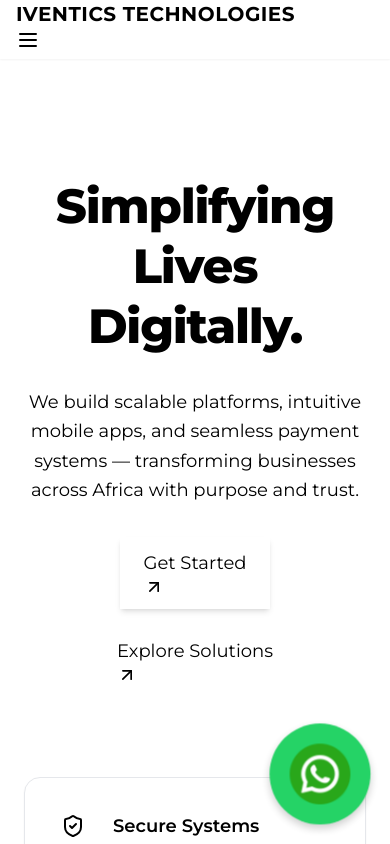
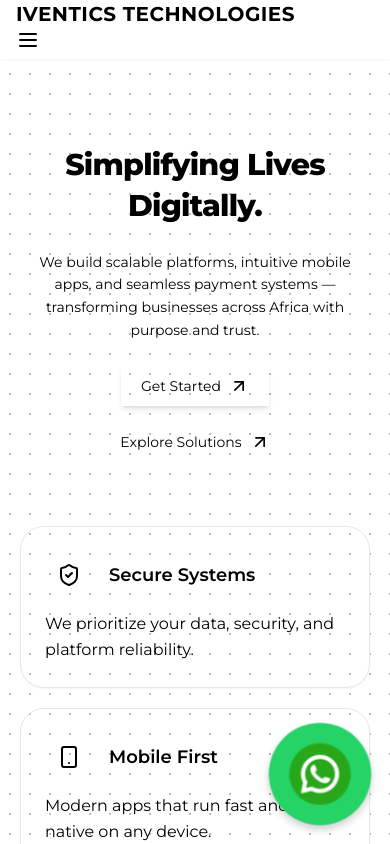
Before and after one commit to mohamuhsin/iventics, a Next.js app: page / in a window 390 px wide. Shown: the top 844 px of the page. Built offline with nearby package versions, Linux system fonts and the light colour scheme.

Commit message:
updated hero section

```diff
--- a/app/globals.css
+++ b/app/globals.css
@@ -3,13 +3,20 @@
 @tailwind utilities;
 
 body {
-  /* Use DaisyUI theme variables */
-  color: var(--base-content);
-  background-color: var(--base-100);
   font-family: "Montserrat", sans-serif;
 }
 
-/* Your whatsapp-button styles below */
+@layer utilities {
+  .bg-premium {
+    @apply bg-[length:20px_20px] bg-[radial-gradient(#bbb_1px,transparent_1px)];
+  }
+
+  .dark .bg-premium {
+    background-image: radial-gradient(#444 1px, transparent 1px);
+    background-size: 20px 20px;
+  }
+}
+/* WhatsApp Button (unchanged) */
 .whatsapp-button {
   position: fixed;
   bottom: 20px;
@@ -29,39 +36,11 @@
 }
 
 @keyframes pulse {
-  0% {
+  0%,
+  100% {
     transform: scale(1);
   }
   50% {
     transform: scale(1.1);
   }
-  100% {
-    transform: scale(1);
-  }
 }
-
-.whatsapp-button img {
-  transition: transform 0.3s ease;
-}
-
-.whatsapp-button:hover img {
-  transform: scale(1.1);
-}
-
-/* 🔵 Custom background utility */
-@layer utilities {
-  .bg-dots {
-    background-image: radial-gradient(
-      var(--tw-dot-color, #000) 1px,
-      transparent 1px
-    );
-    background-size: 24px 24px;
-    background-position: center;
-    opacity: 0.06;
-  }
-
-  .dark .bg-dots {
-    --tw-dot-color: #fff;
-    opacity: 0.04;
-  }
-}
--- /dev/null
+++ b/components/DottedSection/DottedSection.js
@@ -0,0 +1,17 @@
+"use client";
+
+export default function DottedSection({ children }) {
+    return (
+        <div className="relative bg-base-100 overflow-hidden">
+            {/* Dotted background */}
+            <div className="absolute inset-0 bg-dots pointer-events-none z-0">
+                <div className="absolute inset-0 bg-gradient-to-br from-base-100/80 to-transparent" />
+            </div>
+
+            {/* Content */}
+            <div className="relative z-10 max-w-7xl mx-auto px-6 sm:px-12 lg:px-24 py-16">
+                {children}
+            </div>
+        </div>
+    );
+}
--- a/components/Hero/Hero.js
+++ b/components/Hero/Hero.js
@@ -10,26 +10,41 @@
 
 export default function Hero() {
     return (
-        <section className="min-h-screen bg-base-200 px-6 sm:px-12 lg:px-24 py-28 flex items-center">
-            <div className="max-w-7xl mx-auto grid grid-cols-1 lg:grid-cols-2 gap-20 items-center">
+        <section className="min-h-screen px-5 sm:px-10 md:px-16 lg:px-24 xl:px-32 2xl:px-40 py-20 sm:py-28 flex items-center bg-premium bg-gradient-to-br from-[#fdfcfb] to-[#e2d1c3] dark:from-[#1e1e1e] dark:to-[#2e2e2e] transition-colors duration-500">
+            <div className="max-w-7xl mx-auto grid grid-cols-1 lg:grid-cols-2 gap-y-16 gap-x-24 items-center">
                 {/* Left Side: Hero Text */}
-                <div className="text-center lg:text-left space-y-8">
-                    <h1 className="text-5xl sm:text-6xl md:text-7xl font-extrabold tracking-tight text-base-content leading-tight">
+                <div className="text-center lg:text-left space-y-6 sm:space-y-8 md:space-y-10">
+                    <h1
+                        className="
+                            text-3xl
+                            sm:text-4xl
+                            md:text-5xl
+                            lg:text-6xl
+                            xl:text-7xl
+                            2xl:text-8xl
+                            font-extrabold
+                            tracking-tight
+                            text-base-content
+                            leading-snug
+                            sm:leading-snug
+                            md:leading-tight"
+                        style={{ wordBreak: "break-word" }}
+                    >
                         Simplifying Lives Digitally.
                     </h1>
 
-                    <p className="text-lg md:text-xl text-base-content/70 max-w-xl mx-auto lg:mx-0 leading-relaxed">
+                    <p className="text-sm sm:text-base md:text-lg lg:text-xl xl:text-2xl text-base-content/70 max-w-lg mx-auto lg:mx-0 leading-relaxed sm:leading-relaxed md:leading-loose">
                         We build scalable platforms, intuitive mobile apps, and seamless
                         payment systems — transforming businesses across Africa with purpose
                         and trust.
                     </p>
 
-                    <div className="flex flex-wrap justify-center lg:justify-start gap-4 sm:gap-6">
-                        <button className="btn btn-primary text-lg px-6 py-3 shadow-md hover:shadow-xl transition duration-300">
+                    <div className="flex flex-wrap justify-center lg:justify-start gap-4 sm:gap-6 max-w-xs sm:max-w-none mx-auto lg:mx-0">
+                        <button className="btn btn-primary text-sm sm:text-base md:text-lg px-5 sm:px-7 md:px-8 py-2.5 sm:py-3 md:py-4 shadow-md hover:shadow-xl transition duration-300 flex items-center gap-2">
                             Get Started
                             <ArrowUpRight size={20} />
                         </button>
-                        <button className="btn btn-outline border-base-content text-base-content text-lg px-6 py-3 hover:bg-base-300 transition-colors duration-300">
+                        <button className="btn btn-outline border-base-content text-sm sm:text-base md:text-lg text-base-content px-5 sm:px-7 md:px-8 py-2.5 sm:py-3 md:py-4 hover:bg-base-300 transition-colors duration-300 flex items-center gap-2">
                             Explore Solutions
                             <ArrowUpRight size={20} />
                         </button>
@@ -37,7 +52,7 @@
                 </div>
 
                 {/* Right Side: Feature Cards */}
-                <div className="grid grid-cols-1 sm:grid-cols-2 gap-6 sm:gap-8">
+                <div className="grid grid-cols-1 sm:grid-cols-2 gap-5 sm:gap-8 md:gap-10">
                     <FeatureCard
                         icon={<ShieldCheck className="w-6 h-6 text-primary" />}
                         title="Secure Systems"
@@ -66,7 +81,7 @@
 
 function FeatureCard({ icon, title, description }) {
     return (
-        <div className="bg-base-100 border border-base-300 p-6 rounded-2xl shadow-sm hover:shadow-md transition-all duration-300 hover:scale-[1.025]">
+        <div className="bg-base-100 border border-base-300 p-6 rounded-3xl shadow-sm hover:shadow-md transition-all duration-300 hover:scale-[1.05]">
             <div className="flex items-center gap-4 mb-3">
                 <div className="bg-base-300 p-3 rounded-xl">{icon}</div>
                 <h3 className="text-lg font-semibold text-base-content">{title}</h3>
--- a/tailwind.config.mjs
+++ b/tailwind.config.mjs
@@ -1,3 +1,4 @@
+// tailwind.config.js
 import daisyui from "daisyui";
 
 export default {
@@ -10,7 +11,7 @@
     extend: {
       backgroundImage: {
         "dots-pattern":
-          "radial-gradient(circle, rgba(0, 0, 0, 0.06) 1px, transparent 1px)",
+          "radial-gradient(circle, rgba(0, 0, 0, 0.08) 1px, transparent 1px)",
       },
       backgroundSize: {
         "dots-size": "18px 18px",
```
